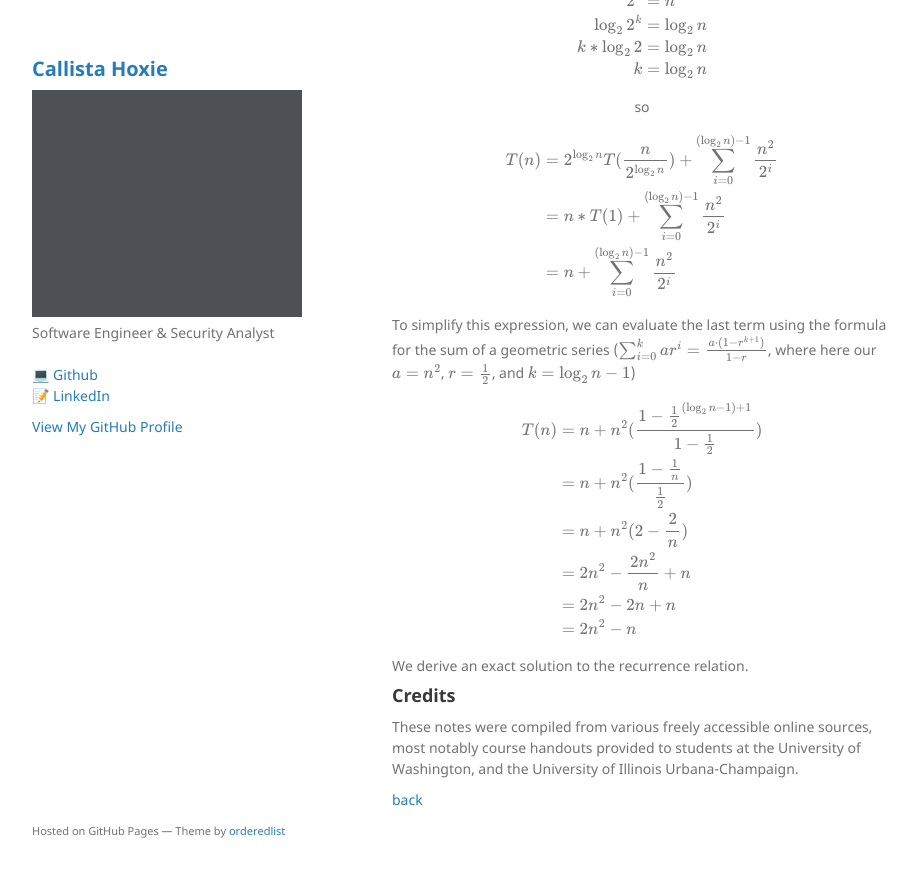
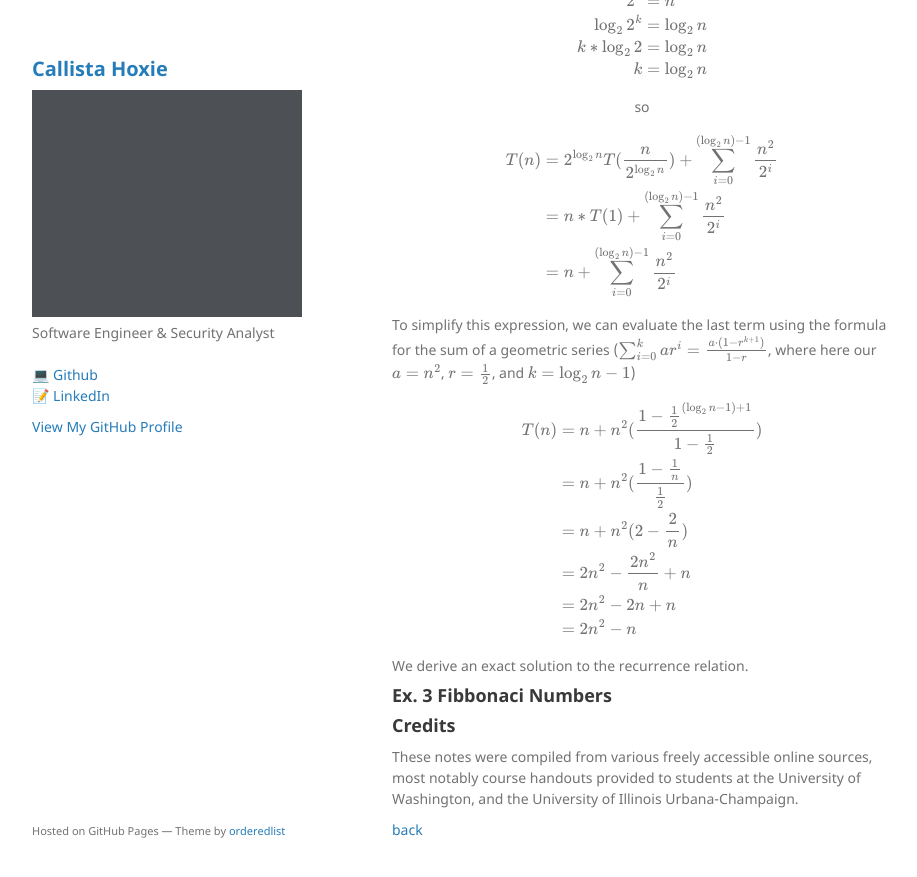
Before and after one commit to callistajosette/callistajosette.github.io, a Jekyll site: the page built from project-crease.md, in a window 1280 px wide and 900 px high, scrolled down 2241 px. Shown: the top 877 px of the window, without its empty margins (178-1095 px from the left). Built offline with Jekyll 4.4.1, drawn with Linux system fonts in a browser that asks for light colours; our own code applies the rules of GitHub Pages for plain Markdown files.

Commit message:
Update project-crease.md

```diff
--- a/project-crease.md
+++ b/project-crease.md
@@ -199,6 +199,9 @@ $$
 
 We derive an exact solution to the recurrence relation.
 
+## Ex. 3 Fibbonaci Numbers
+
+
 ## Credits
 These notes were compiled from various freely accessible online sources, most notably course handouts provided to students at the University of Washington, and the University of Illinois Urbana-Champaign.
 
```
